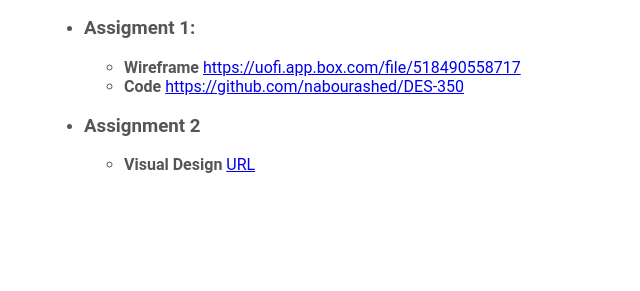
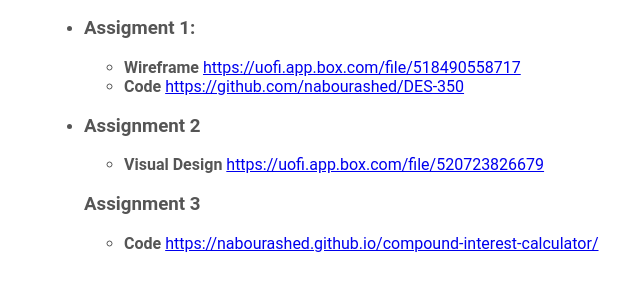
Before and after one commit to nabourashed/DES-350, a plain HTML site: page index.html in a window 1280 px wide. Shown: the part 319-610 px from the top of the page, without its empty margins (106-746 px from the left). Drawn offline with Linux system fonts and the light colour scheme.

Commit message:
Update index.html

```diff
--- a/index.html
+++ b/index.html
@@ -50,10 +50,19 @@
 				<ul>
 					<li>
 						<strong>Visual Design</strong>
-						<a href ="#" target="_blank">URL</a>
+						<a href ="https://uofi.app.box.com/file/520723826679"
+						target="_blank">https://uofi.app.box.com/file/520723826679</a>
 					</li>
 				</ul>
 			</li>
+			<h3>Assignment 3</h3>
+			<ul>
+				<li>
+					<strong>Code</strong>
+					<a href ="https://nabourashed.github.io/compound-interest-calculator/"
+					target="_blank">https://nabourashed.github.io/compound-interest-calculator/</a>
+				</li>
+			</ul>
 		</ul>
 	</section>
 </body>
```
